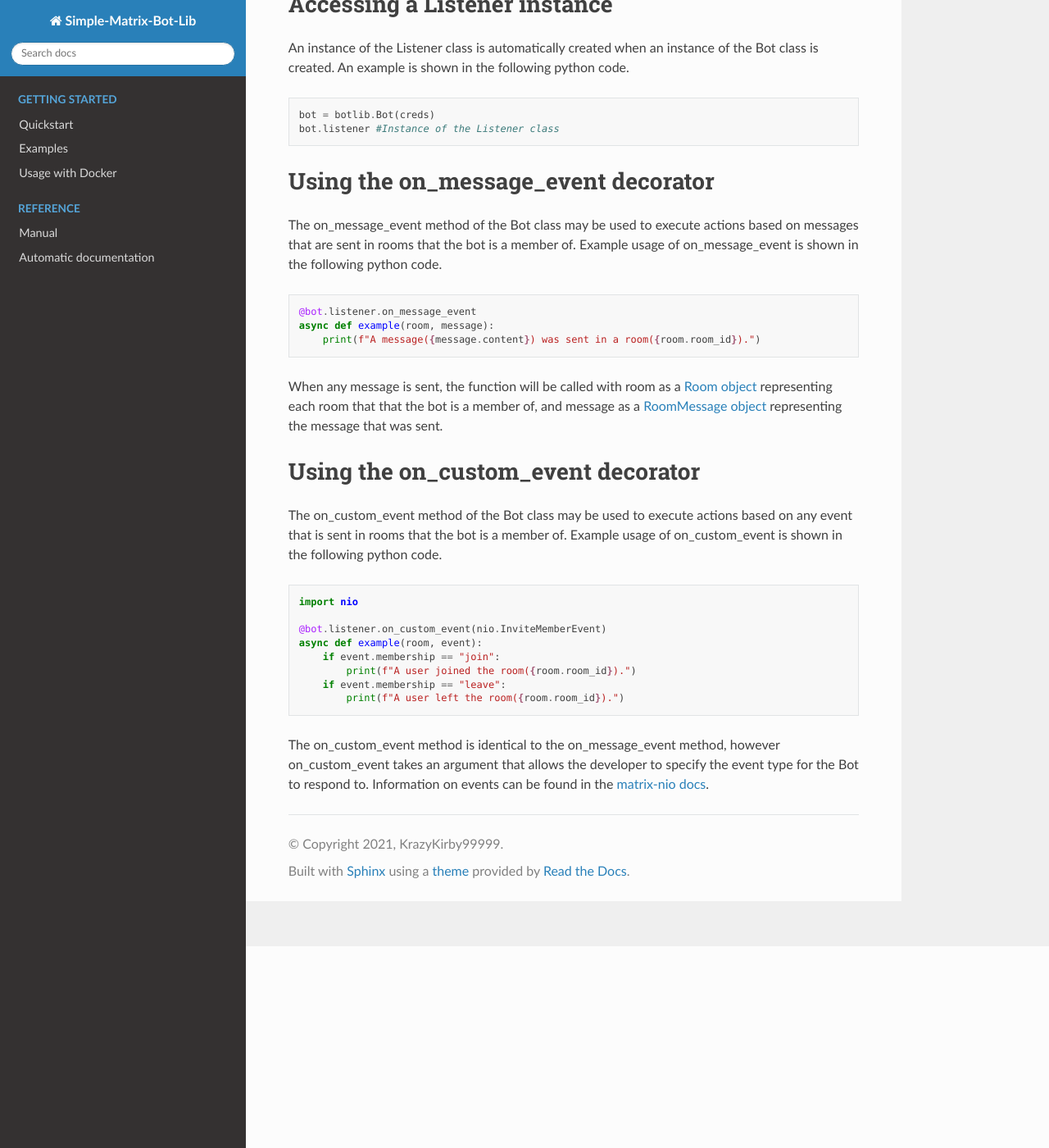
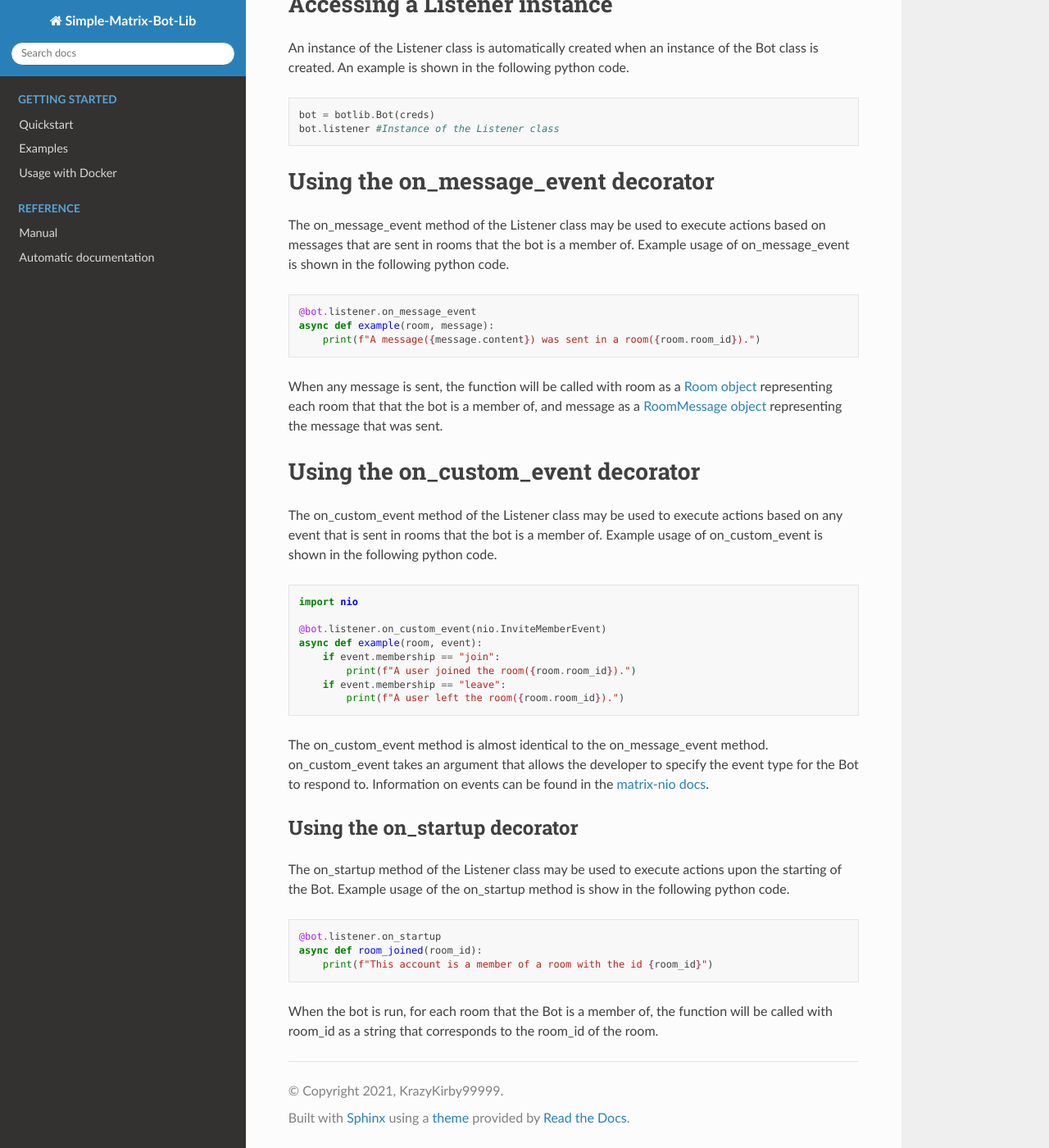
Before and after one commit to imbev/simplematrixbotlib, a Sphinx documentation site: the page built from doc/manual/listener.md, in a window 1280 px wide and 1400 px high, scrolled down 246 px. Shown: the whole window at 82% size. Built offline with Sphinx 7.4.7 and the Read the Docs theme 2.0.0, drawn with Linux system fonts in a browser that asks for light colours.

Commit message:
Update docs with on_startup changes

````diff
--- a/doc/manual/listener.md
+++ b/doc/manual/listener.md
@@ -9,7 +9,7 @@
 ```
 
 ### Using the on_message_event decorator
-The on_message_event method of the Bot class may be used to execute actions based on messages that are sent in rooms that the bot is a member of. Example usage of on_message_event is shown in the following python code.
+The on_message_event method of the Listener class may be used to execute actions based on messages that are sent in rooms that the bot is a member of. Example usage of on_message_event is shown in the following python code.
 ```python
 @bot.listener.on_message_event
 async def example(room, message):
@@ -19,7 +19,7 @@
 When any message is sent, the function will be called with room as a [Room object](https://matrix-nio.readthedocs.io/en/latest/nio.html#nio.rooms.MatrixRoom) representing each room that that the bot is a member of, and message as a [RoomMessage object](https://matrix-nio.readthedocs.io/en/latest/nio.html?highlight=nio.events.room_events.roommessage.content#nio.events.room_events.RoomMessage) representing the message that was sent.
 
 ### Using the on_custom_event decorator
-The on_custom_event method of the Bot class may be used to execute actions based on any event that is sent in rooms that the bot is a member of. Example usage of on_custom_event is shown in the following python code.
+The on_custom_event method of the Listener class may be used to execute actions based on any event that is sent in rooms that the bot is a member of. Example usage of on_custom_event is shown in the following python code.
 ```python
 import nio
 
@@ -31,4 +31,13 @@
         print(f"A user left the room({room.room_id}).")
 
 ```
-The on_custom_event method is identical to the on_message_event method, however on_custom_event takes an argument that allows the developer to specify the event type for the Bot to respond to. Information on events can be found in the [matrix-nio docs](https://matrix-nio.readthedocs.io/en/latest/nio.html#module-nio.events).
+The on_custom_event method is almost identical to the on_message_event method. on_custom_event takes an argument that allows the developer to specify the event type for the Bot to respond to. Information on events can be found in the [matrix-nio docs](https://matrix-nio.readthedocs.io/en/latest/nio.html#module-nio.events).
+
+#### Using the on_startup decorator
+The on_startup method of the Listener class may be used to execute actions upon the starting of the Bot. Example usage of the on_startup method is show in the following python code.
+```python
+@bot.listener.on_startup
+async def room_joined(room_id):
+    print(f"This account is a member of a room with the id {room_id}")
+```
+When the bot is run, for each room that the Bot is a member of, the function will be called with room_id as a string that corresponds to the room_id of the room.
````
Also changed, not shown: doc/manual/bot.md (+0 -9 lines).
